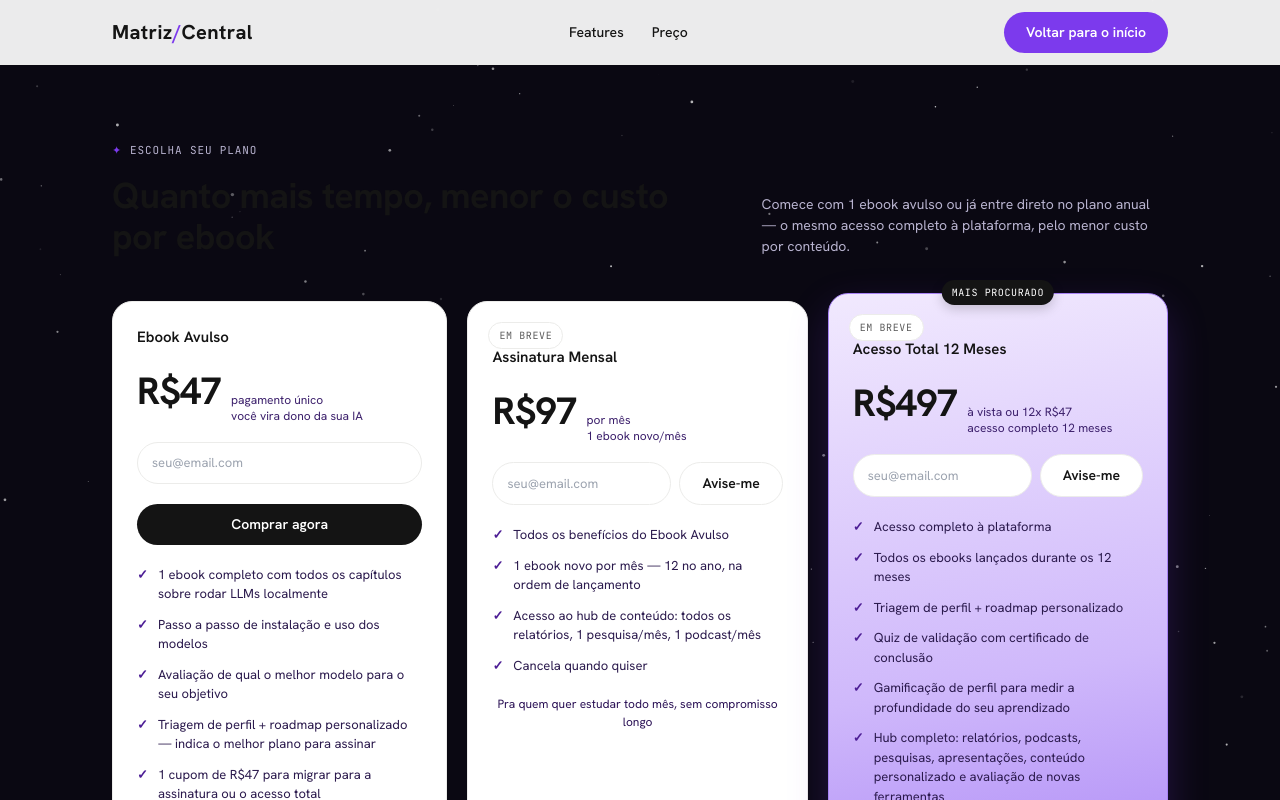
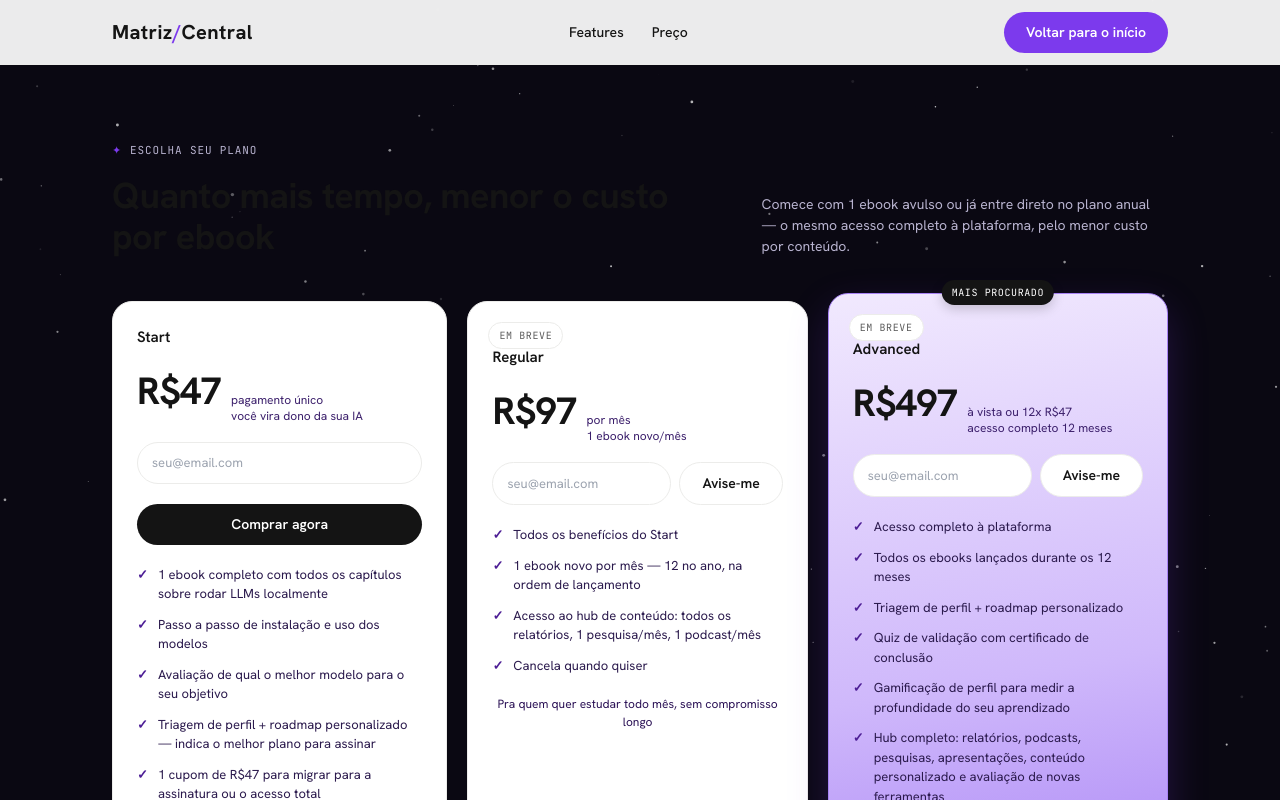
Before and after one commit to limajeferson/matrizcentral, a Next.js app: page /oferta in a window 1280 px wide. Shown: the top 800 px of the page. Built offline with nearby package versions, Linux system fonts and the light colour scheme.

Commit message:
feat: renomeia planos da /oferta para Start/Regular/Advanced

```diff
--- a/src/components/marketing/OfferPricing.tsx
+++ b/src/components/marketing/OfferPricing.tsx
@@ -120,7 +120,7 @@ export default function OfferPricing() {
     <div>
       <div className="plans-grid">
         <div className="plan">
-          <h3>Ebook Avulso</h3>
+          <h3>Start</h3>
           <div className="price">
             <b>R$47</b>
             <small>
@@ -145,7 +145,7 @@ export default function OfferPricing() {
 
         <div className="plan">
           <span className="plan-badge-soon mono">Em breve</span>
-          <h3 style={{ marginTop: 20 }}>Assinatura Mensal</h3>
+          <h3 style={{ marginTop: 20 }}>Regular</h3>
           <div className="price">
             <b>R$97</b>
             <small>
@@ -156,7 +156,7 @@ export default function OfferPricing() {
           </div>
           <WaitlistForm planId="mensal_97" />
           <ul>
-            <li>Todos os benefícios do Ebook Avulso</li>
+            <li>Todos os benefícios do Start</li>
             <li>1 ebook novo por mês — 12 no ano, na ordem de lançamento</li>
             <li>Acesso ao hub de conteúdo: todos os relatórios, 1 pesquisa/mês, 1 podcast/mês</li>
             <li>Cancela quando quiser</li>
@@ -167,7 +167,7 @@ export default function OfferPricing() {
         <div className="plan recommended">
           <span className="plan-badge-soon mono">Em breve</span>
           <span className="plan-tag mono plan-tag-hot">Mais procurado</span>
-          <h3 style={{ marginTop: 20 }}>Acesso Total 12 Meses</h3>
+          <h3 style={{ marginTop: 20 }}>Advanced</h3>
           <div className="price">
             <b>R$497</b>
             <small>
```
